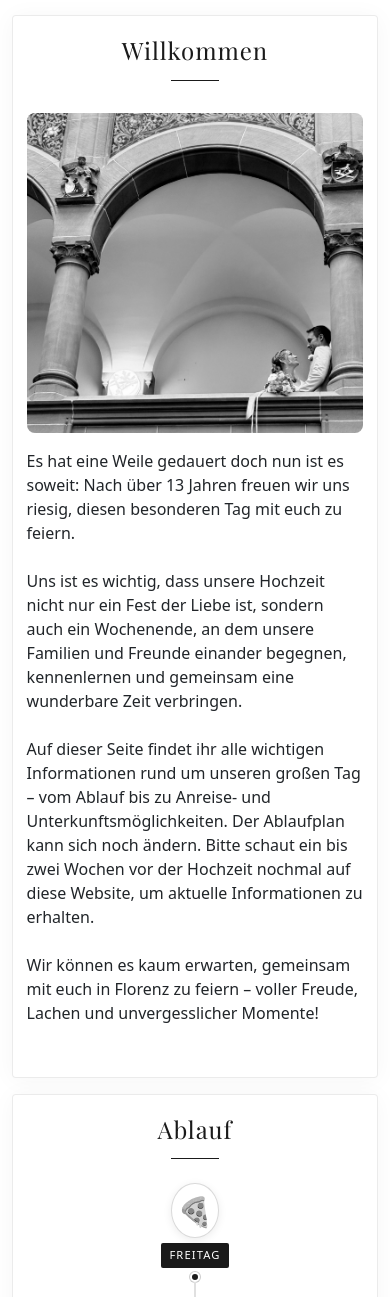
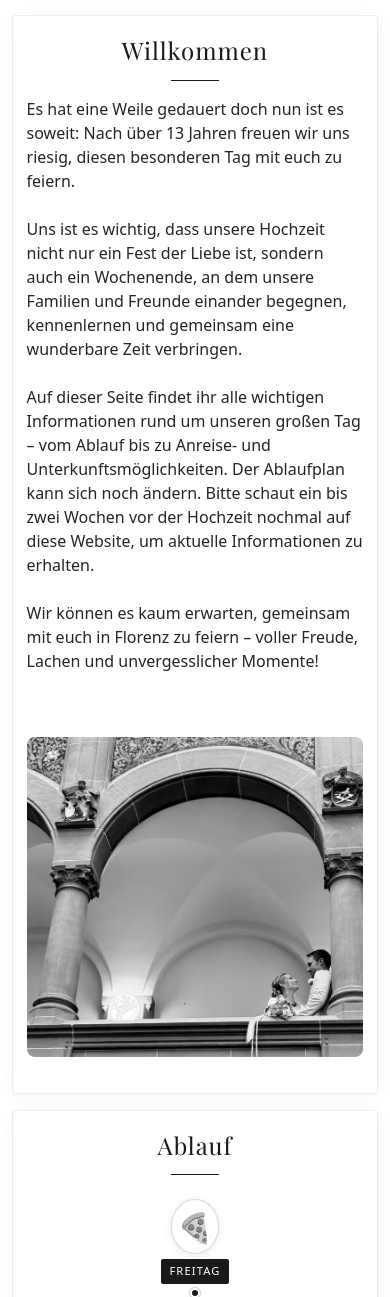
Before and after one commit to fredigee/hochzeit-website, a Flask app: page / in a window 390 px wide. Shown: the part 507-1804 px from the top of the page. Run offline with Flask 3, Linux system fonts and the light colour scheme; a user stored in the database is signed in; some libraries are stand-ins or nearby versions.

Commit message:
Mobile: move couple photo below Willkommen text and shrink it
- Reorder the Willkommen columns so the text comes before the photo
  on mobile/tablet, keeping the side-by-side layout on desktop (order utils)
- Cap the couple photo at 240px on mobile so it sits a bit smaller, centered

Co-Authored-By: Claude Opus 4.8 <noreply@anthropic.com>

```diff
--- a/static/style.css
+++ b/static/style.css
@@ -927,8 +927,8 @@ nav ul li a:hover {
     }
 
     .slide-image {
-        max-width: 100%;
-        margin: 0 auto;
+        max-width: 240px;
+        margin: 1rem auto 0;
     }
 }
 
--- a/templates/index.html
+++ b/templates/index.html
@@ -57,7 +57,7 @@
         <div class="section-content">
             <h2 class="mb-4 text-center">Willkommen</h2>
             <div class="row align-items-start">
-                <div class="col-lg-4 col-md-12">
+                <div class="col-lg-4 col-md-12 order-2 order-lg-1">
                     <div class="couple-slideshow">
                         <div class="slideshow-container">
                             <div class="single-image">
@@ -66,7 +66,7 @@
                         </div>
                     </div>
                 </div>
-                <div class="col-lg-8 col-md-12">
+                <div class="col-lg-8 col-md-12 order-1 order-lg-2">
                     <div class="story-content">
                         <p>Es hat eine Weile gedauert doch nun ist es soweit: Nach über 13 Jahren freuen wir uns riesig, diesen besonderen Tag mit euch zu feiern.<br><br>
                         Uns ist es wichtig, dass unsere Hochzeit nicht nur ein Fest der Liebe ist, sondern auch ein Wochenende, an dem unsere Familien und Freunde einander begegnen, kennenlernen und gemeinsam eine wunderbare Zeit verbringen.<br><br>
```
